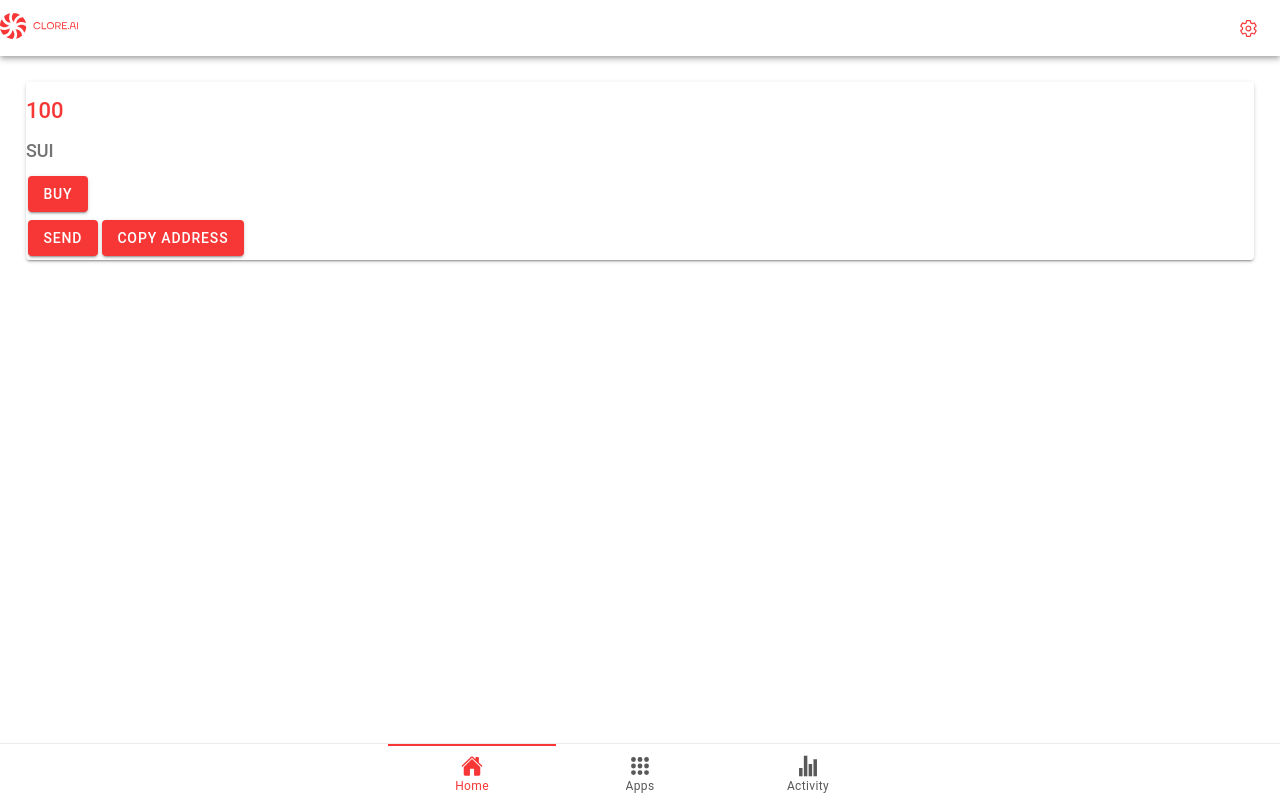
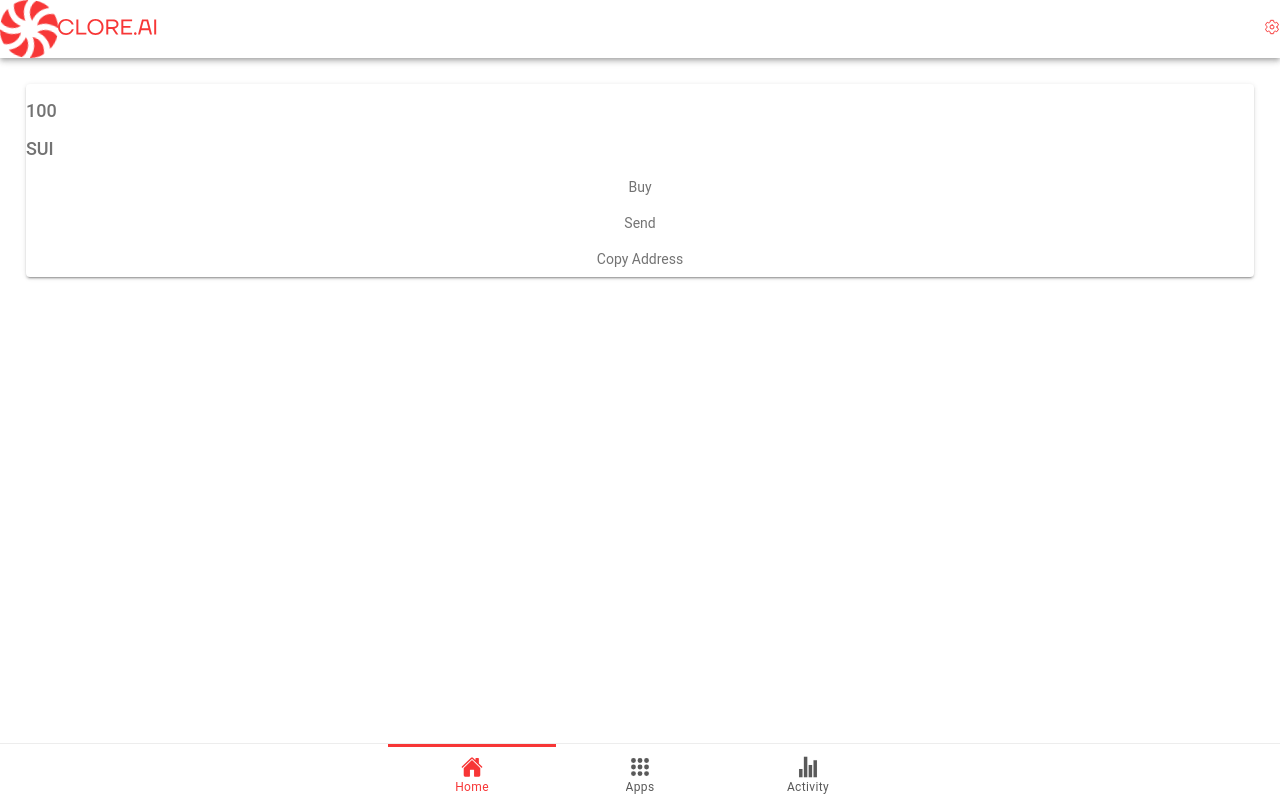
Before and after one commit to Stone722/ionic_capacitor, a Next.js app: page /apps in a window 1280 px wide. Both pictures are taken after a click on the element "Home". Built offline with nearby package versions, Linux system fonts and the light colour scheme.

Commit message:
feat:settings page

```diff
--- a/components/pages/Tabs.tsx
+++ b/components/pages/Tabs.tsx
@@ -2,6 +2,7 @@ import { Redirect, Route } from 'react-router-dom';
 import {
   IonIcon,
   IonLabel,
+  IonRippleEffect,
   IonRouterOutlet,
   IonTabBar,
   IonTabButton,
@@ -23,17 +24,20 @@ const Tabs = () => {
         <Route path="" render={() => <Redirect to="/home" />} exact={true} />
       </IonRouterOutlet>
       <IonTabBar slot="bottom" className="rounded-tr-[15px] rounded-tl-[15px]">
-        <IonTabButton tab="tab1" href="/home">
+        <IonTabButton tab="tab1" href="/home" className="relative">
           <IonIcon icon={home} />
           <IonLabel>Home</IonLabel>
+          <IonRippleEffect className="text-[#f73636]" />
         </IonTabButton>
-        <IonTabButton tab="tab2" href="/apps">
+        <IonTabButton tab="tab2" href="/apps" className="relative">
           <IonIcon icon={apps} />
           <IonLabel>Apps</IonLabel>
+          <IonRippleEffect className="text-[#f73636]" />
         </IonTabButton>
-        <IonTabButton tab="tab3" href="/activity">
+        <IonTabButton tab="tab3" href="/activity" className="relative">
           <IonIcon icon={statsChartSharp} />
           <IonLabel>Activity</IonLabel>
+          <IonRippleEffect className="text-[#f73636]" />
         </IonTabButton>
       </IonTabBar>
     </IonTabs>
--- a/components/pages/header.tsx
+++ b/components/pages/header.tsx
@@ -1,39 +1,44 @@
-import {
-  IonButton,
-  IonButtons,
-  IonHeader,
-  IonIcon,
-  IonToolbar,
-} from '@ionic/react';
-import Settings from './setting';
-import logo from '../../public/logo.svg';
-import { settingsOutline } from 'ionicons/icons';
-
+import { IonHeader, IonIcon, IonToolbar } from '@ionic/react';
+import Image from 'next/image';
+import { settingsOutline, close } from 'ionicons/icons';
 import { useState } from 'react';
-import Image from 'next/image';
-import { Link } from 'react-router-dom';
+import Settings from './settings';
+import logo from '../../public/logo1.svg';
+import logoTitle from '../../public/logo-title.svg';
 
 const Header = () => {
   const [showSettings, setShowSettings] = useState<boolean>(false);
   return (
-    <>
-      <IonHeader>
-        <IonToolbar class="px-2">
-          <Link to={'/home'} slot="start">
-            <Image src={logo} alt="logo" width={80} />
-          </Link>
-          <IonButtons slot="end">
-            <IonButton onClick={() => setShowSettings(true)}>
-              <IonIcon icon={settingsOutline} />
-            </IonButton>
-          </IonButtons>
-        </IonToolbar>
-        <Settings
-          open={showSettings}
-          onDidDismiss={() => setShowSettings(false)}
+    <IonHeader>
+      <IonToolbar class="px-2">
+        <Image
+          priority={true}
+          src={logo}
+          alt="logo"
+          slot="start"
+          className="rotate mr-2 w-[30px] h-[30px]"
         />
-      </IonHeader>
-    </>
+        <Image
+          priority={true}
+          src={logoTitle}
+          alt="logo-title"
+          className="w-[100px] h-[16.27px]"
+        />
+
+        <div
+          onClick={() => setShowSettings(!showSettings)}
+          slot="end"
+          className="h-full flex justify-center items-center cursor-pointer"
+        >
+          <IonIcon
+            icon={showSettings ? close : settingsOutline}
+            className="relative"
+            color="primary"
+          ></IonIcon>
+        </div>
+      </IonToolbar>
+      <Settings open={showSettings} />
+    </IonHeader>
   );
 };
 export default Header;
--- a/components/pages/home.tsx
+++ b/components/pages/home.tsx
@@ -1,4 +1,10 @@
-import { IonPage, IonContent, IonCard, IonButton, IonText } from '@ionic/react';
+import {
+  IonPage,
+  IonContent,
+  IonCard,
+  IonText,
+  IonRippleEffect,
+} from '@ionic/react';
 import Header from './header';
 
 const Feed = () => {
@@ -10,23 +16,26 @@ const Feed = () => {
         <div className="flex flex-col items-center justify-center h-full backdrop-blur-sm">
           <IonCard className="flex w-full flex-col items-center justify-center p-4 gap-2 rounded-xl">
             <div className="flex w-full justify-center items-center gap-2">
-              <IonText color="primary">
-                <h3>{value}</h3>
+              <IonText>
+                <h5 className="text-white">{value}</h5>
               </IonText>
               <IonText>
                 <h5>SUI</h5>
               </IonText>
             </div>
-            <IonButton className="relative w-full rounded-md normal-case font-bold">
+            <div className="ion-activatable btn text-white font-bold bg-[#f73636]">
               Buy
-            </IonButton>
-            <div className="w-full flex gap-2 justify-between items-center">
-              <IonButton className="relative w-[50%] rounded-md normal-case font-bold">
+              <IonRippleEffect className="text-[white]" />
+            </div>
+            <div className="flex w-full justify-between text-white">
+              <div className="ion-activatable btn">
                 Send
-              </IonButton>
-              <IonButton className="relative w-[50%] rounded-md normal-case font-bold">
+                <IonRippleEffect className="text-[#f73636]" />
+              </div>
+              <div className="ion-activatable btn">
                 Copy Address
-              </IonButton>
+                <IonRippleEffect className="text-[#f73636]" />
+              </div>
             </div>
           </IonCard>
         </div>
--- a/components/pages/setting.tsx
+++ /dev/null
@@ -1,42 +0,0 @@
-import {
-  IonModal,
-  IonHeader,
-  IonToolbar,
-  IonContent,
-  IonButton,
-  IonIcon,
-  IonText,
-} from '@ionic/react';
-import Store from '../../store';
-import { selectNotifications } from '../../store/selectors';
-
-import { close } from 'ionicons/icons';
-
-const Notifications = ({
-  open,
-  onDidDismiss,
-}: {
-  open: boolean;
-  onDidDismiss: () => void;
-}) => {
-  return (
-    <IonModal isOpen={open} onDidDismiss={onDidDismiss} className="top">
-      <IonHeader>
-        <IonToolbar>
-          <IonText className="text-[20px]">Wallet Settings</IonText>
-          <IonButton
-            size="small"
-            slot="end"
-            fill="clear"
-            color="dark"
-            onClick={onDidDismiss}
-          >
-            <IonIcon icon={close} />
-          </IonButton>
-        </IonToolbar>
-      </IonHeader>
-    </IonModal>
-  );
-};
-
-export default Notifications;
--- /dev/null
+++ b/components/pages/settings/index.tsx
@@ -0,0 +1,59 @@
+import {
+  IonModal,
+  IonHeader,
+  IonToolbar,
+  IonText,
+  IonIcon,
+  IonContent,
+  IonList,
+  IonItem,
+  IonLabel,
+  IonNavLink,
+  IonNav,
+} from '@ionic/react';
+import {
+  settingsSharp,
+  lockClosedOutline,
+  ellipsisHorizontalSharp,
+  globeOutline,
+  clipboardOutline,
+} from 'ionicons/icons';
+import Network from './network';
+
+const Settings = ({ open }: { open: boolean }) => {
+  return (
+    <IonModal isOpen={open} className="mt-11">
+      <IonHeader>
+        <IonToolbar className="px-5">
+          <IonIcon slot="start" icon={settingsSharp} className="mr-2" />
+          <IonText className="text-[20px]">Wallet Settings</IonText>
+        </IonToolbar>
+      </IonHeader>
+      <IonContent class="ion-padding">
+        <IonList>
+          <IonItem>
+            <IonIcon icon={globeOutline} className="mr-2" />
+            <IonText>Network</IonText>
+            <IonText slot="end">{'Mainnet'}&nbsp;&gt;</IonText>
+          </IonItem>
+          <IonItem>
+            <IonIcon icon={lockClosedOutline} className="mr-2" />
+            <IonText>Auto-lock Accounts</IonText>
+            <IonText slot="end">{'Not Set Up'}&nbsp;&gt;</IonText>
+          </IonItem>
+          <IonItem>
+            <IonIcon icon={clipboardOutline} className="mr-2" />
+            <IonText>FAQ</IonText>
+          </IonItem>
+          <IonItem>
+            <IonIcon icon={ellipsisHorizontalSharp} className="mr-2" />
+            <IonText>More Options</IonText>
+            <IonText slot="end">&nbsp;&gt;</IonText>
+          </IonItem>
+        </IonList>
+      </IonContent>
+    </IonModal>
+  );
+};
+
+export default Settings;
--- /dev/null
+++ b/components/pages/settings/network.tsx
@@ -0,0 +1,4 @@
+const Network = () => {
+  return <>aaaa</>;
+};
+export default Network;
--- a/styles/global.css
+++ b/styles/global.css
@@ -193,14 +193,40 @@ body {
   -moz-box-shadow: 0px 0px 5px 5px #0099e0;
   box-shadow: 0px 0px 5px 5px #0099e0;
 }
-
+/* pluse */
 ion-tab-button {
   &::before {
     display: block;
     content: '';
-    height: 2px;
+    width: 100%;
+    height: 2.5px;
   }
   &.tab-selected::before {
     background-color: var(--ion-color-primary);
   }
 }
+
+.btn {
+  display: flex;
+  align-items: center;
+  justify-content: center;
+  position: relative;
+  overflow: hidden;
+  user-select: none;
+  text-transform: none;
+  width: 100%;
+  height: 36px;
+  border-radius: 4px;
+}
+
+.rotate {
+  animation: logo-rotate-animation 6s linear infinite forwards;
+}
+@keyframes logo-rotate-animation {
+  0% {
+    transform: rotate(0deg);
+  }
+  100% {
+    transform: rotate(-360deg);
+  }
+}
```
Also changed, not shown: public/logo-title.svg (added).
